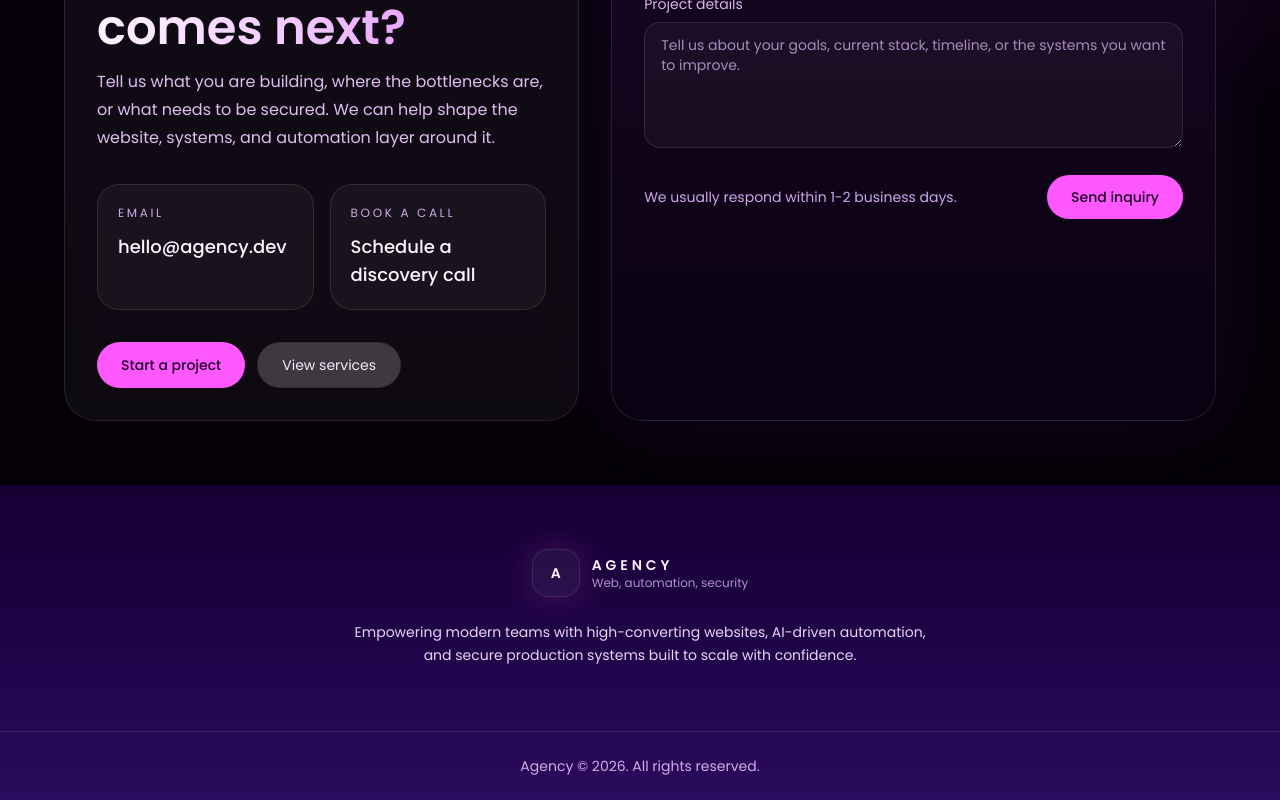
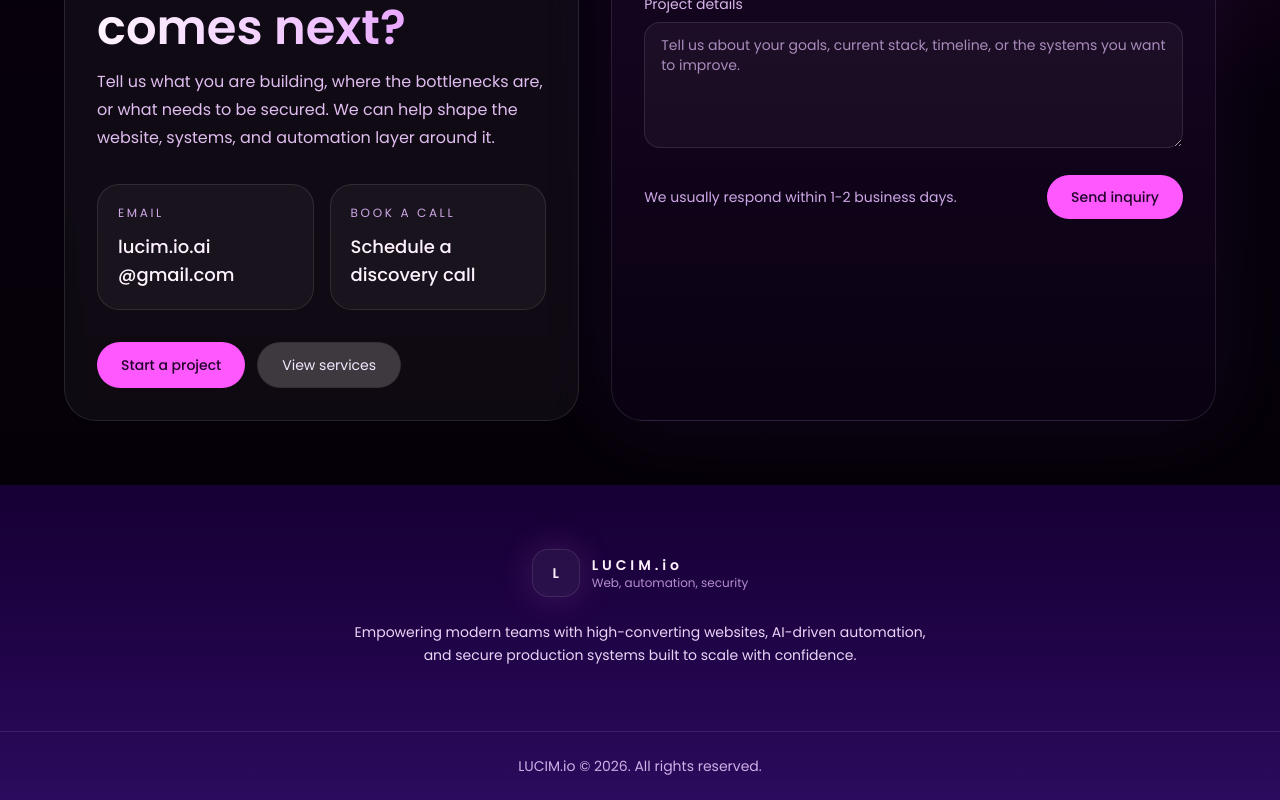
Before and after one commit to shamran86/Agency, a React (Vite) app: page / in a window 1280 px wide. Shown: the part 3598-4398 px from the top of the page. Built offline with nearby package versions, Linux system fonts and the light colour scheme.

Commit message:
changed name from agency to lucm.io including mail address

```diff
--- a/src/sections/contact/ContactSection.jsx
+++ b/src/sections/contact/ContactSection.jsx
@@ -60,7 +60,8 @@ function ContactSection() {
             </p>
 
             <div className="mt-8 grid gap-4 sm:grid-cols-2">
-              <ContactDetail label="Email" value="hello@agency.dev" href="mailto:hello@agency.dev" />
+              <ContactDetail label="Email" value="lucim.io.ai
+              @gmail.com" href="mailto:lucim.io.ai@gmail,com" />
               <ContactDetail label="Book a call" value="Schedule a discovery call" href="#contact" />
             </div>
 
--- a/src/sections/footer/FooterSection.jsx
+++ b/src/sections/footer/FooterSection.jsx
@@ -4,10 +4,10 @@ function FooterSection() {
       <div className="mx-auto flex max-w-7xl flex-col items-center px-6 py-16">
         <div className="mb-6 flex items-center space-x-3">
           <div className="grid h-12 w-12 place-items-center rounded-2xl border border-white/10 bg-white/[0.06] text-sm font-semibold text-[#fff2ff] shadow-[0_0_35px_rgba(255,122,231,0.18)]">
-            A
+            L
           </div>
           <div>
-            <p className="text-sm font-semibold tracking-[0.28em] text-[#fff2ff]">AGENCY</p>
+            <p className="text-sm font-semibold tracking-[0.28em] text-[#fff2ff]">LUCIM.io</p>
             <p className="text-xs text-[#d7b2ef]/80">Web, automation, security</p>
           </div>
         </div>
@@ -21,7 +21,7 @@ function FooterSection() {
       <div className="border-t border-white/10">
         <div className="mx-auto max-w-7xl px-6 py-6 text-center text-sm text-[#cfafe6]">
           <a href="/" className="transition hover:text-white">
-            Agency
+            LUCIM.io
           </a>{' '}
           © 2026. All rights reserved.
         </div>
```
